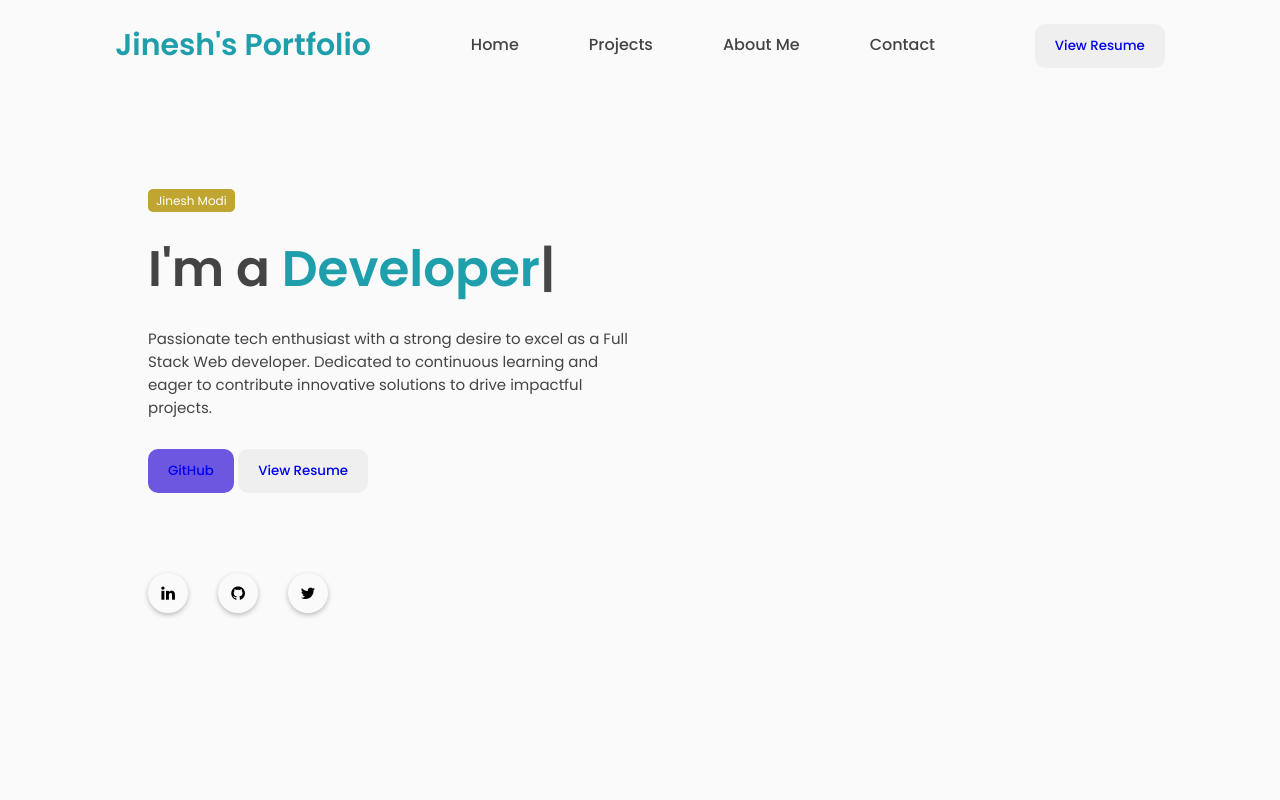
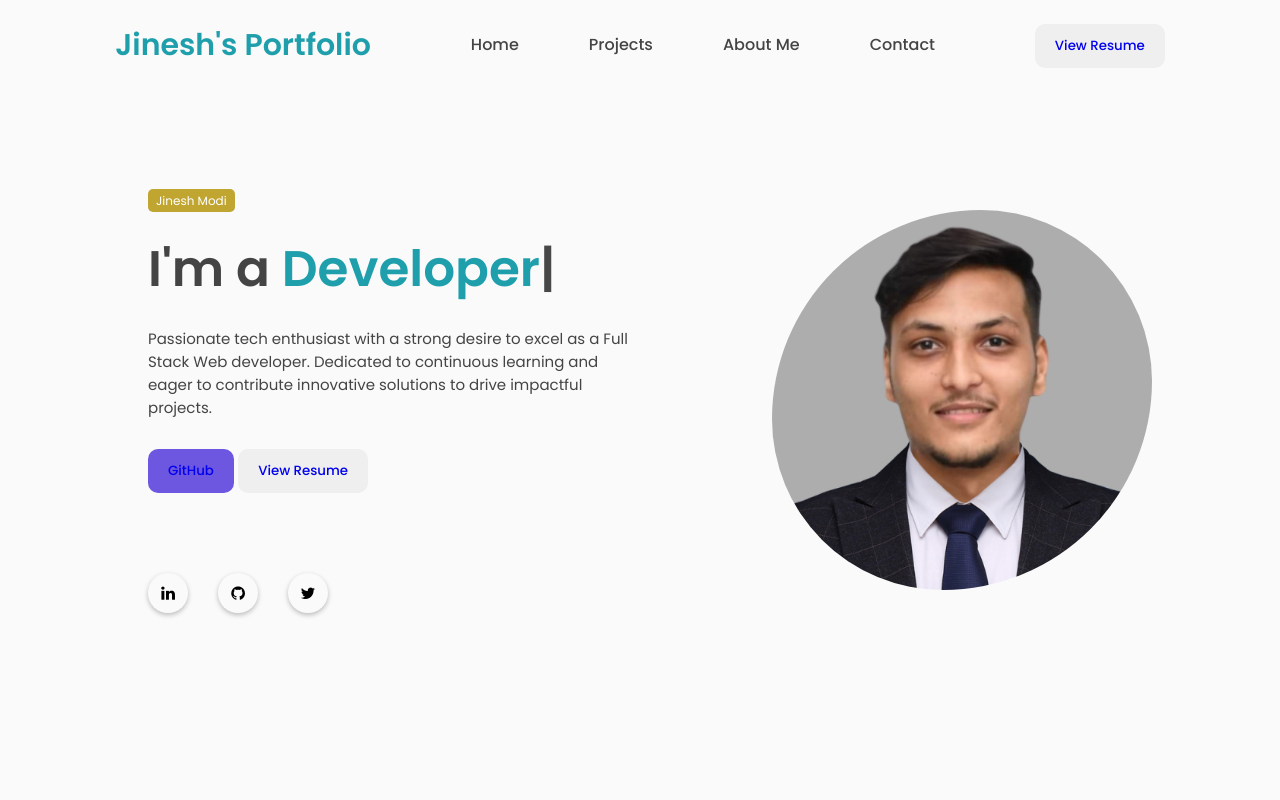
Before and after one commit to mjinesh940/Portfolio, a plain HTML site: page index.html in a window 1280 px wide. Shown: the top 800 px of the page. Drawn offline with nearby package versions, Linux system fonts and the light colour scheme.

Commit message:
Update index.html

```diff
--- a/index.html
+++ b/index.html
@@ -81,7 +81,7 @@
           </div>
           <div class="featured-image">
             <div class="image">
-                <img src="avatar.jpg" alt="avatar">
+                <img src="./pics/avatar.jpg" alt="avatar">
             </div>
           </div>
 
```
